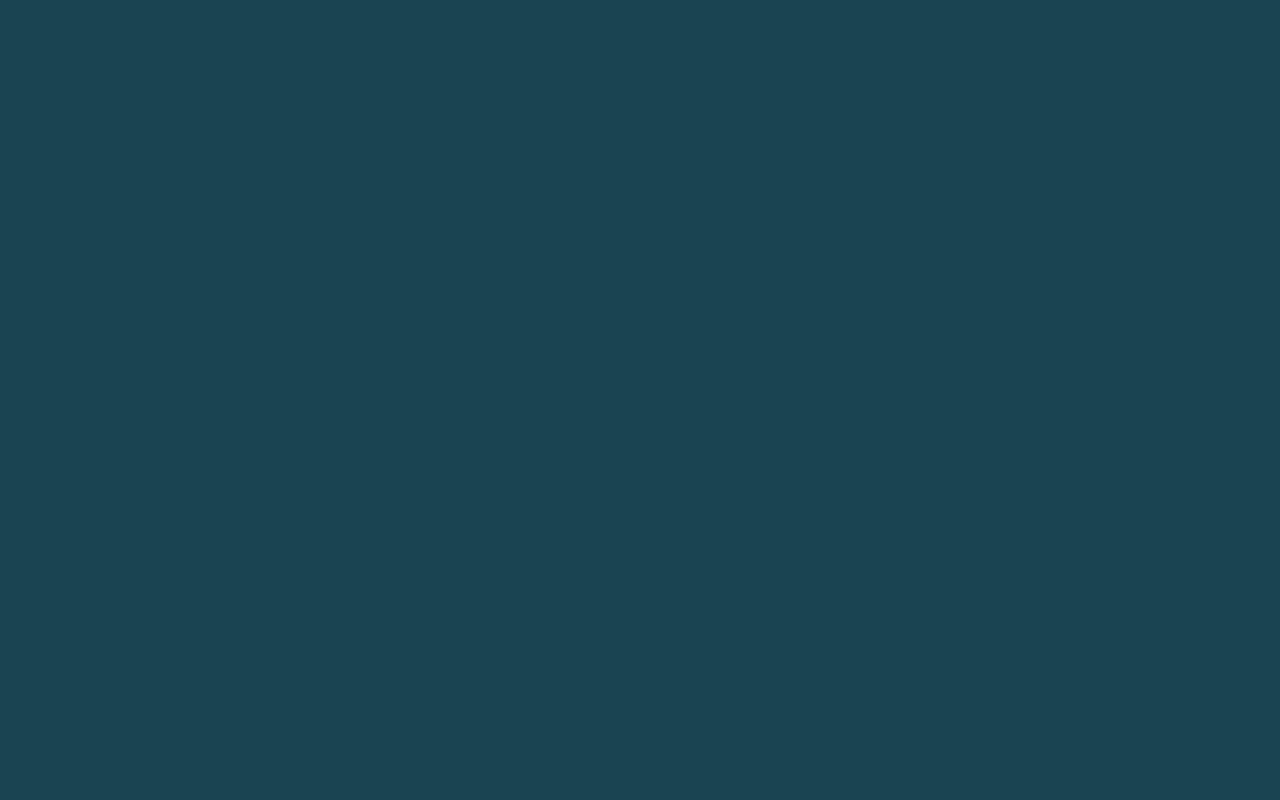
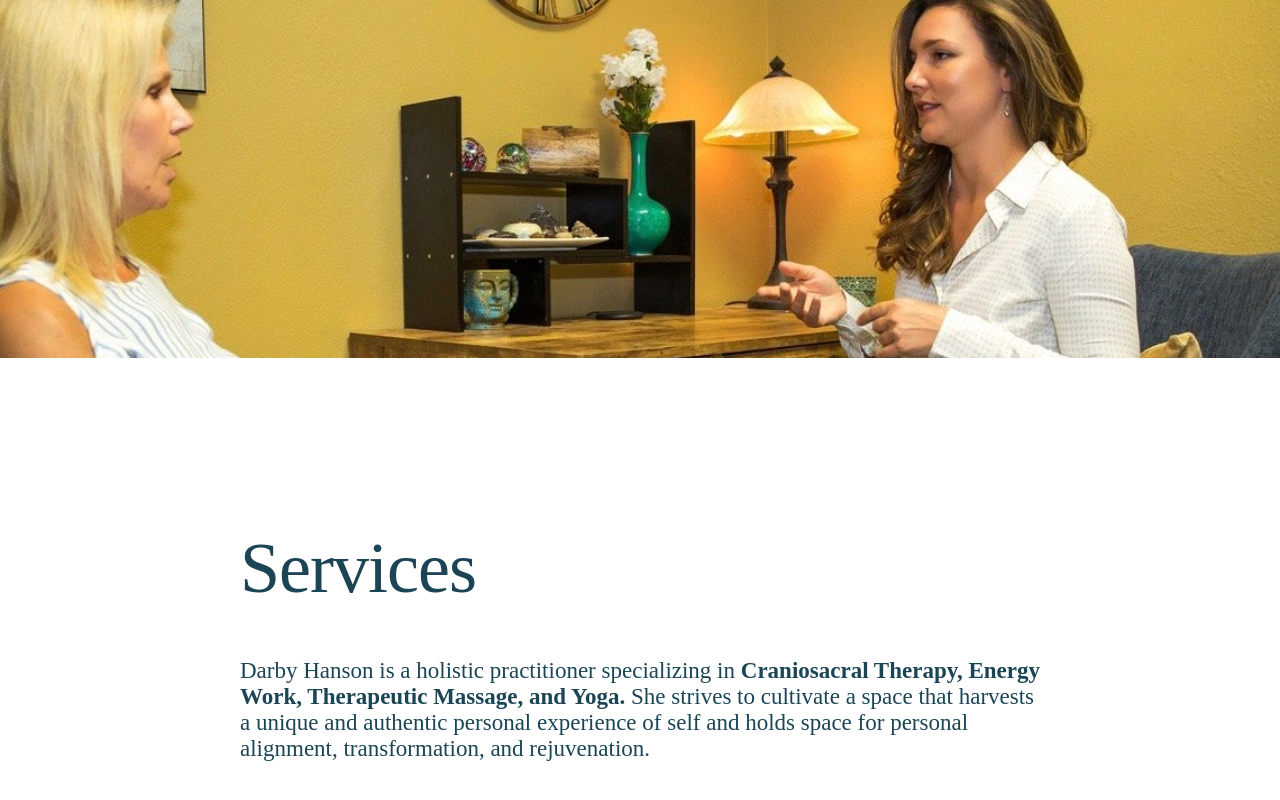
Before and after one commit to uncarlo/body-by-darby-web, a React (Create React App) app: page / in a window 1280 px wide. Shown: the part 1640-2440 px from the top of the page. Before the commit the page ends 1166 px from the top, so only its background shows below. Built offline with nearby package versions, Linux system fonts and the light colour scheme; a web font is replaced by a local one.

Commit message:
Added parallax effect and started 'Services' component.

```diff
--- a/package.json
+++ b/package.json
@@ -10,6 +10,7 @@
     "react-dom": "^18.2.0",
     "react-icons": "^4.7.1",
     "react-scripts": "5.0.1",
+    "react-scroll-parallax": "^3.3.2",
     "web-vitals": "^2.1.4"
   },
   "scripts": {
--- a/src/App.js
+++ b/src/App.js
@@ -1,12 +1,15 @@
 import './App.scss';
-import HomePage from './pages/HomePage/HomePage';
+import Services from './components/Services/Services';
 import Header from './components/Header/Header';
+import { ParallaxProvider } from 'react-scroll-parallax';
 
 function App() {
   return (
     <>
-      <Header />
-      <HomePage />
+      <ParallaxProvider>
+        <Header />
+        <Services />
+      </ParallaxProvider>
     </>
   );
 }
--- a/src/assets/styles/variables.scss
+++ b/src/assets/styles/variables.scss
@@ -1,2 +1,3 @@
 $main-background-color: #1b4453;
 $accent-color: #FFF;
+$accent-dark-color: #1b4555;
--- a/src/components/Header/Header.js
+++ b/src/components/Header/Header.js
@@ -1,13 +1,17 @@
 import React, { Component } from 'react';
 import { FaFacebookF, FaInstagram, FaYelp, FaYoutube } from "react-icons/fa";
+import { ParallaxBanner } from 'react-scroll-parallax';
 
 import './Header.scss';
 import logo from '../../assets/images/logo.png';
 import gLogo from '../../assets/images/google-review/glogo.png';
 import gStars from '../../assets/images/google-review/gstars.png';
 import btnBookNow from '../../assets/images/button-booknow.png';
+import parallaxImage from '../../assets/images/pictures/header-image-1.jpg';
+
 
 class Header extends Component {
+
     title = "Body By Darby"
 
     render() {
@@ -55,6 +59,14 @@ class Header extends Component {
                     <img src={btnBookNow} alt="book now" />
                 </a>
             </div>
+            <ParallaxBanner
+                className='parallax-wrapper'
+                layers={[
+                    {
+                        image: parallaxImage,
+                        speed: -40
+                    }]}>
+            </ParallaxBanner>
         </>;
     }
 }
--- a/src/components/Header/Header.scss
+++ b/src/components/Header/Header.scss
@@ -1,17 +1,16 @@
 @import "src/assets/styles/variables.scss";
 
 .header-wrapper {
-
     .menu {
         padding-top: 38px;
         display: flex;
 
         .menu-left {
-            padding-left:30px;
+            padding-left: 30px;
             text-align: left;
         }
         .menu-right {
-            padding-right:30px;
+            padding-right: 30px;
             text-align: right;
         }
 
@@ -95,3 +94,10 @@
         font-style: italic;
     }
 }
+
+.parallax-wrapper {
+    height: 850px;
+    div {
+        background-size: contain !important;
+    }
+}
--- /dev/null
+++ b/src/components/Services/Services.js
@@ -0,0 +1,21 @@
+import React, { Component } from 'react';
+
+import './Services.scss';
+
+class Services extends Component {
+
+    render() {
+        return <>
+            <div className="services">
+                <h1>
+                    Services
+                </h1>
+                <p>
+                    Darby Hanson is a holistic practitioner specializing in <strong>Craniosacral Therapy, Energy Work, Therapeutic Massage, and Yoga. </strong>She strives to cultivate a space that harvests a unique and authentic personal experience of self and holds space for personal alignment, transformation, and rejuvenation.
+                </p>
+            </div>
+        </>;
+    }
+}
+
+export default Services;
--- /dev/null
+++ b/src/components/Services/Services.scss
@@ -0,0 +1,14 @@
+@import "src/assets/styles/variables.scss";
+
+.services {
+    padding: 120px 240px;
+    background-color: $accent-color;
+
+    * {
+        color: $accent-dark-color;
+    }
+
+    p {
+        font-size: 23px;
+    }
+}
--- a/src/index.js
+++ b/src/index.js
@@ -2,7 +2,7 @@ import React from 'react';
 import ReactDOM from 'react-dom/client';
 import './index.css';
 import App from './App';
-import reportWebVitals from './reportWebVitals';
+// import reportWebVitals from './reportWebVitals';
 
 const root = ReactDOM.createRoot(document.getElementById('root'));
 root.render(
```
Also changed, not shown: src/assets/images/pictures/header-image-1.jpg (added), 1 other file (tests, documents, lock files or other folders).
